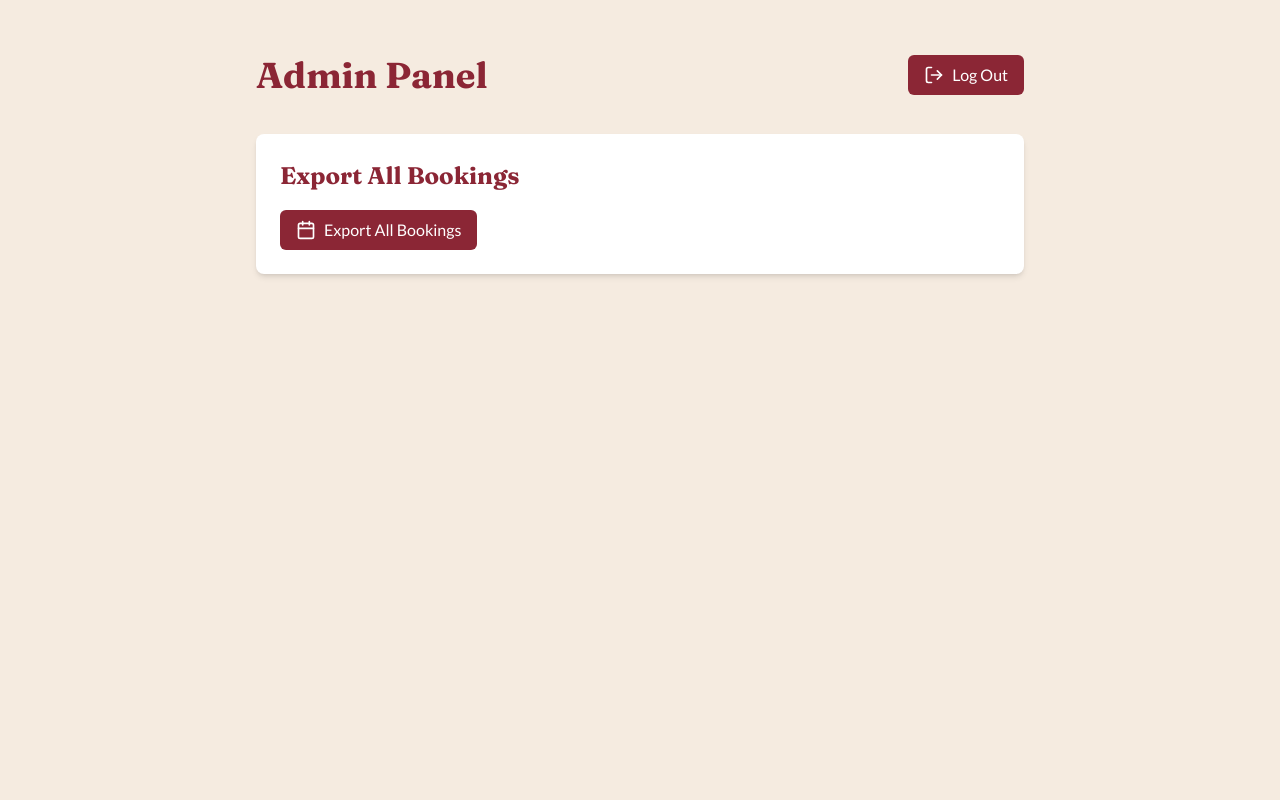
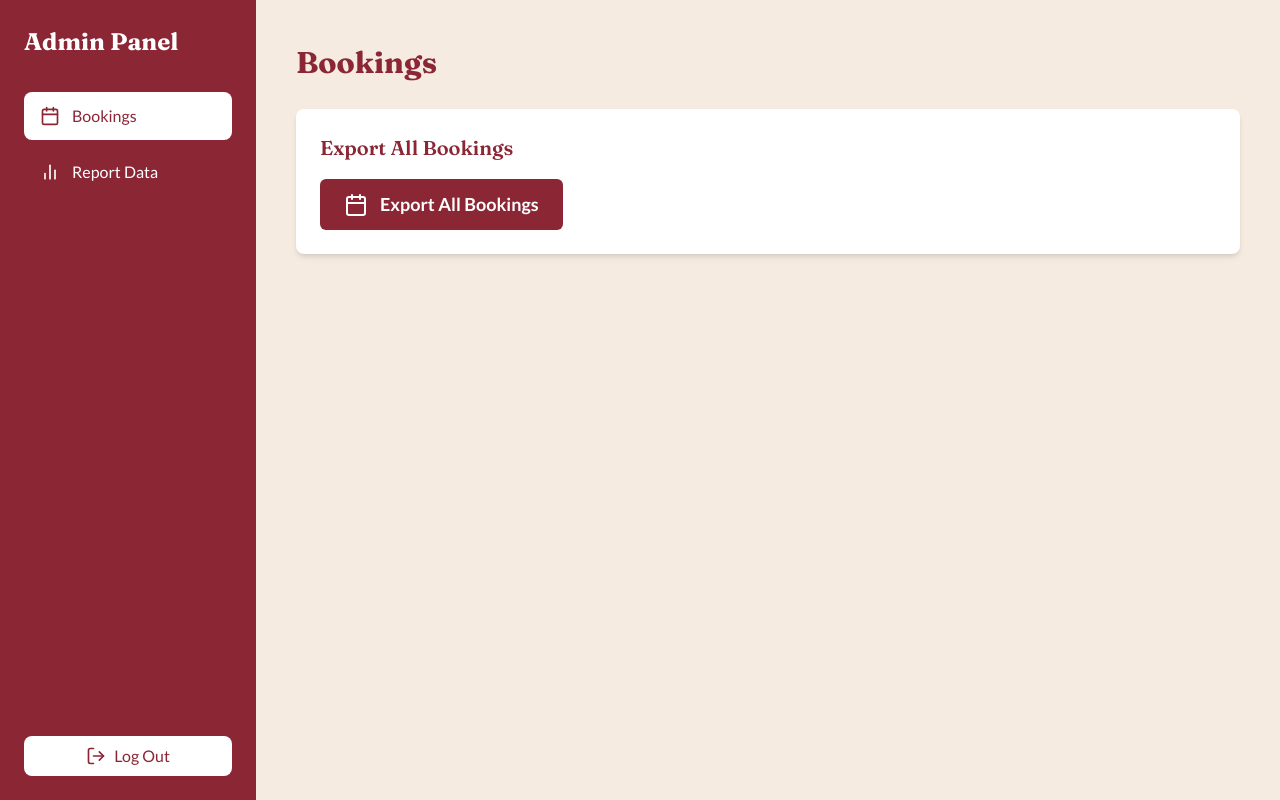
Before and after one commit to khan7sh/actaull, a React (Vite) app: page /notsiyar in a window 1280 px wide. Built offline with nearby package versions, Linux system fonts and the light colour scheme; sample sign-in values are in the browser's storage.

Commit message:
imporved admin panel

```diff
--- a/package.json
+++ b/package.json
@@ -16,17 +16,19 @@
     "@types/react-datepicker": "^7.0.0",
     "aos": "^2.3.4",
     "axios": "^1.7.7",
+    "chart.js": "^4.4.5",
     "csv-stringify": "^6.4.0",
     "dotenv": "^16.4.5",
+    "firebase": "^10.8.0",
     "lucide-react": "^0.344.0",
     "nodemailer": "^6.9.15",
     "react": "^18.3.1",
     "react-calendar": "^5.0.0",
+    "react-chartjs-2": "^5.2.0",
     "react-datepicker": "^7.4.0",
     "react-dom": "^18.3.1",
     "react-hook-form": "^7.53.0",
-    "react-router-dom": "^6.26.2",
-    "firebase": "^10.8.0"
+    "react-router-dom": "^6.26.2"
   },
   "devDependencies": {
     "@eslint/js": "^9.9.1",
--- a/src/components/admin/AdminLogin.tsx
+++ b/src/components/admin/AdminLogin.tsx
@@ -19,7 +19,8 @@ const AdminLogin: React.FC = () => {
 
   return (
     <div className="min-h-screen bg-cream flex items-center justify-center py-12 px-4 sm:px-6 lg:px-8">
-      <div className="max-w-md w-full space-y-8">
+      <div className="max-w-md w-full space-y-8 bg-white p-10 rounded-xl shadow-md">
+        <h2 className="mt-6 text-center text-3xl font-extrabold text-burgundy">Admin Login</h2>
         <form className="mt-8 space-y-6" onSubmit={handleSubmit}>
           <input
             type="text"
--- a/src/components/admin/AdminPanel.tsx
+++ b/src/components/admin/AdminPanel.tsx
@@ -1,11 +1,17 @@
 import React, { useState, useEffect } from 'react';
-import { Calendar, LogOut } from 'lucide-react';
+import { Calendar, BarChart2, LogOut } from 'lucide-react';
 import { useNavigate } from 'react-router-dom';
+import { Chart as ChartJS, CategoryScale, LinearScale, BarElement, Title, Tooltip, Legend } from 'chart.js';
+import { Bar } from 'react-chartjs-2';
+import { startOfWeek, endOfWeek, eachDayOfInterval, format } from 'date-fns';
 
 const AdminPanel: React.FC = () => {
   const [isLoading, setIsLoading] = useState(false);
   const [error, setError] = useState<string | null>(null);
+  const [activeTab, setActiveTab] = useState<'bookings' | 'reportdata'>('bookings');
   const navigate = useNavigate();
+  const [selectedWeek, setSelectedWeek] = useState<Date>(new Date());
+  const [weeklyBookings, setWeeklyBookings] = useState<number[]>([]);
 
   useEffect(() => {
     const isLoggedIn = localStorage.getItem('isAdminLoggedIn');
@@ -57,31 +63,147 @@ const AdminPanel: React.FC = () => {
     navigate('/notin');
   };
 
+  const fetchWeeklyBookings = async (date: Date) => {
+    setIsLoading(true);
+    setError(null);
+    try {
+      const start = startOfWeek(date, { weekStartsOn: 2 }); // Tuesday as start of week
+      const end = endOfWeek(date, { weekStartsOn: 2 });
+      const response = await fetch('/.netlify/functions/getWeeklyBookings', {
+        method: 'POST',
+        headers: {
+          'Content-Type': 'application/json',
+        },
+        body: JSON.stringify({ start: start.toISOString(), end: end.toISOString() }),
+      });
+      if (!response.ok) {
+        throw new Error('Failed to fetch weekly bookings');
+      }
+      const data = await response.json();
+      setWeeklyBookings(data.bookings);
+    } catch (err) {
+      console.error('Error fetching weekly bookings:', err);
+      setError(`Error fetching weekly bookings: ${err.message}`);
+    } finally {
+      setIsLoading(false);
+    }
+  };
+
+  useEffect(() => {
+    if (activeTab === 'reportdata') {
+      fetchWeeklyBookings(selectedWeek);
+    }
+  }, [activeTab, selectedWeek]);
+
   return (
-    <div className="min-h-screen bg-cream py-12 px-4 sm:px-6 lg:px-8">
-      <div className="max-w-3xl mx-auto">
-        <div className="flex justify-between items-center mb-8">
-          <h1 className="text-4xl font-bold text-burgundy">Admin Panel</h1>
+    <div className="flex h-screen bg-cream">
+      {/* Sidebar */}
+      <div className="w-64 bg-burgundy text-white">
+        <div className="p-6">
+          <h1 className="text-2xl font-bold mb-8">Admin Panel</h1>
+          <nav>
+            <button
+              onClick={() => setActiveTab('bookings')}
+              className={`flex items-center w-full py-3 px-4 rounded-lg transition-colors ${
+                activeTab === 'bookings' ? 'bg-white text-burgundy' : 'hover:bg-burgundy-dark'
+              }`}
+            >
+              <Calendar className="mr-3" size={20} />
+              Bookings
+            </button>
+            <button
+              onClick={() => setActiveTab('reportdata')}
+              className={`flex items-center w-full py-3 px-4 rounded-lg mt-2 transition-colors ${
+                activeTab === 'reportdata' ? 'bg-white text-burgundy' : 'hover:bg-burgundy-dark'
+              }`}
+            >
+              <BarChart2 className="mr-3" size={20} />
+              Report Data
+            </button>
+          </nav>
+        </div>
+        <div className="absolute bottom-0 w-64 p-6">
           <button
             onClick={handleLogout}
-            className="bg-burgundy text-white px-4 py-2 rounded-md hover:bg-opacity-90 transition-colors flex items-center"
+            className="flex items-center justify-center w-full py-2 px-4 bg-white text-burgundy rounded-lg hover:bg-opacity-90 transition-colors"
           >
             <LogOut className="mr-2" size={20} />
             Log Out
           </button>
         </div>
+      </div>
+
+      {/* Main Content */}
+      <div className="flex-1 p-10 overflow-y-auto">
+        {activeTab === 'bookings' && (
+          <div>
+            <h2 className="text-3xl font-bold text-burgundy mb-6">Bookings</h2>
             <div className="bg-white shadow-md rounded-lg p-6">
-          <h2 className="text-2xl font-bold text-burgundy mb-4">Export All Bookings</h2>
+              <h3 className="text-xl font-semibold text-burgundy mb-4">Export All Bookings</h3>
               <button
                 onClick={exportAllBookings}
                 disabled={isLoading}
-            className="bg-burgundy text-white px-4 py-2 rounded-md hover:bg-opacity-90 transition-colors flex items-center disabled:opacity-50"
+                className="bg-burgundy text-white px-6 py-3 rounded-md hover:bg-opacity-90 transition-colors flex items-center disabled:opacity-50 text-lg font-semibold"
               >
-            <Calendar className="mr-2" size={20} />
+                <Calendar className="mr-3" size={24} />
                 {isLoading ? 'Exporting...' : 'Export All Bookings'}
               </button>
-          {error && <p className="text-red-600 mt-2">{error}</p>}
+              {error && <p className="text-red-600 mt-4 text-sm">{error}</p>}
             </div>
+            {/* Add more booking-related components here */}
+          </div>
+        )}
+
+        {activeTab === 'reportdata' && (
+          <div>
+            <h2 className="text-3xl font-bold text-burgundy mb-6">Report Data</h2>
+            <div className="bg-white shadow-md rounded-lg p-6">
+              <h3 className="text-xl font-semibold text-burgundy mb-4">Weekly Booking Report</h3>
+              <div className="mb-4">
+                <label htmlFor="weekSelect" className="block text-sm font-medium text-gray-700 mb-2">Select Week</label>
+                <input
+                  type="date"
+                  id="weekSelect"
+                  value={format(selectedWeek, 'yyyy-MM-dd')}
+                  onChange={(e) => setSelectedWeek(new Date(e.target.value))}
+                  className="mt-1 block w-full py-2 px-3 border border-gray-300 bg-white rounded-md shadow-sm focus:outline-none focus:ring-burgundy focus:border-burgundy sm:text-sm"
+                />
+              </div>
+              {isLoading ? (
+                <p>Loading...</p>
+              ) : error ? (
+                <p className="text-red-600">{error}</p>
+              ) : (
+                <Bar
+                  data={{
+                    labels: ['Tue', 'Wed', 'Thu', 'Fri', 'Sat', 'Sun', 'Mon'],
+                    datasets: [
+                      {
+                        label: 'Number of Bookings',
+                        data: weeklyBookings,
+                        backgroundColor: 'rgba(120, 20, 20, 0.6)',
+                        borderColor: 'rgba(120, 20, 20, 1)',
+                        borderWidth: 1,
+                      },
+                    ],
+                  }}
+                  options={{
+                    responsive: true,
+                    plugins: {
+                      legend: {
+                        position: 'top' as const,
+                      },
+                      title: {
+                        display: true,
+                        text: `Bookings for week of ${format(selectedWeek, 'MMM d, yyyy')}`,
+                      },
+                    },
+                  }}
+                />
+              )}
+            </div>
+          </div>
+        )}
       </div>
     </div>
   );
```
Also changed, not shown: 1 other file (tests, documents, lock files or other folders). Lines whose indentation alone changed are shown as unchanged.
